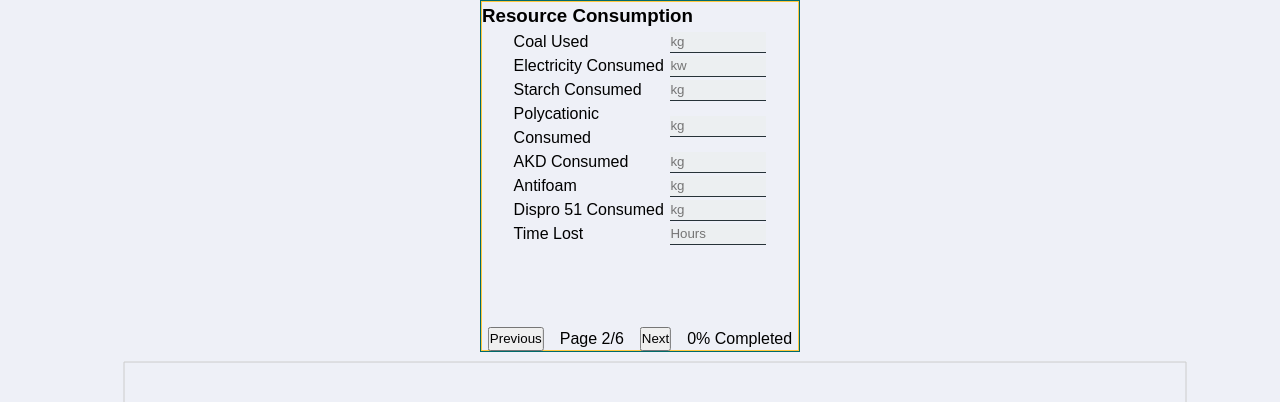
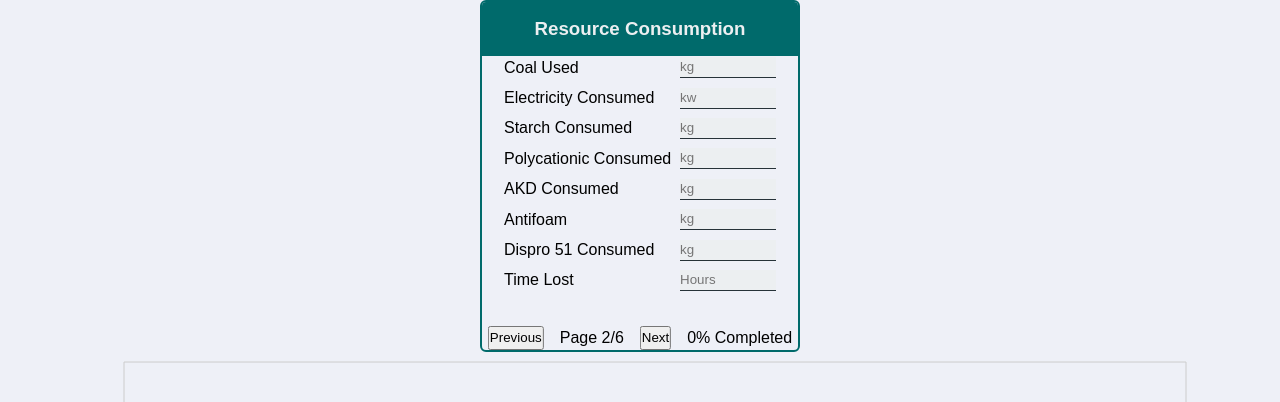
Before and after one commit to samvvw/term-project-fullstack, a React app: page / in a window 1280 px wide. Both pictures are taken after a click on the button "Next". Shown: the top 402 px of the page. Built offline with nearby package versions, Linux system fonts and the light colour scheme; no server answers; the HTML template or start-up script is replaced by a standard one.

Commit message:
:building_construction:: style form

```diff
--- a/client/components/FormProductionLog/FormProductionLog.js
+++ b/client/components/FormProductionLog/FormProductionLog.js
@@ -41,7 +41,7 @@ export function FormProductionLog({ setData }) {
     })
 
     const [formPage, setFormPage] = useState(1)
-    const [shiftTab, setShiftTab] = useState('firstShift')
+    // const [shiftTab, setShiftTab] = useState('firstShift')
 
     function handleChange(e) {
         if (e.target.type === 'checkbox') {
@@ -56,9 +56,9 @@ export function FormProductionLog({ setData }) {
         }
     }
 
-    function handleTabChange(e) {
-        setShiftTab(e.target.id)
-    }
+    // function handleTabChange(e) {
+    //     setShiftTab(e.target.id)
+    // }
 
     async function handleSubmit(e) {
         e.preventDefault()
@@ -192,6 +192,7 @@ export function FormProductionLog({ setData }) {
                 activePage={formPage === 2 ? true : false}
             >
                 <h3>Resource Consumption</h3>
+                <div className="resource-consumption">
                     <Input
                         htmlFor="coalUsed"
                         label="Coal Used"
@@ -280,6 +281,7 @@ export function FormProductionLog({ setData }) {
                         value={formstate.timeLost}
                         placeholder="Hours"
                     />
+                </div>
             </FormResourceConsumptionSection>
             <FormShiftProductionSection
                 activePage={formPage >= 3 && formPage <= 5 ? true : false}
--- a/client/components/FormProductionLog/FormProductionLog.styles.js
+++ b/client/components/FormProductionLog/FormProductionLog.styles.js
@@ -1,7 +1,8 @@
 import styled, { css } from 'styled-components'
 
 export const FormProductionLogWrapper = styled('form')`
-    border: 1px solid ${({ theme }) => theme.pallette.primary.dark};
+    border: 2px solid ${({ theme }) => theme.pallette.primary.dark};
+    border-radius: 6px;
     position: relative;
     height: 22rem;
     /* width: 35%; */
@@ -122,9 +123,30 @@ export const ShiftProductionSection = styled.div`
     }
 `
 export const FormResourceConsumptionSection = styled('div')`
-    border: 1px solid ${({ theme }) => theme.pallette.secondary[800]};
     position: absolute;
     ${(props) => (props.activePage ? activePage : hiddenPage)}
+    /* display: flex;
+    flex-direction: column; */
+    /* justify-content: flex-start; */
+    /* align-items: flex-start; */
+    h3 {
+        padding: 0.8rem;
+        text-align: center;
+        background-color: ${({ theme }) => theme.pallette.primary.dark};
+        color: ${({ theme }) => theme.pallette.black[50]};
+    }
+    .resource-consumption {
+        display: flex;
+        gap: 0.4rem;
+        flex-direction: column;
+        align-items: stretch;
+        .input-container {
+            /* width: 100%; */
+            label {
+                width: 11rem;
+            }
+        }
+    }
 `
 export const PageSection = styled.div`
     position: absolute;
@@ -165,15 +187,17 @@ const FormInput = (props) => {
     )
 }
 
-export const Input = styled((props) => <FormInput {...props} />)`
+export const Input = styled((props) => <FormInput {...props} />).attrs({
+    className: 'input-container',
+})`
     display: ${(props) => (props.notFlex ? 'block' : 'flex')};
     flex-direction: ${(props) => (props.column ? 'column' : 'row')};
     align-items: center;
-    justify-content: space-between;
+    /* justify-content: space-between; */
     position: relative;
     cursor: pointer;
     /* border: 1px solid black; */
-    max-width: 80%;
+    /* max-width: 90%; */
     margin: 0 auto;
 
     input {
```
Also changed, not shown: 1 other file (tests, documents, lock files or other folders). Lines whose indentation alone changed are shown as unchanged.
